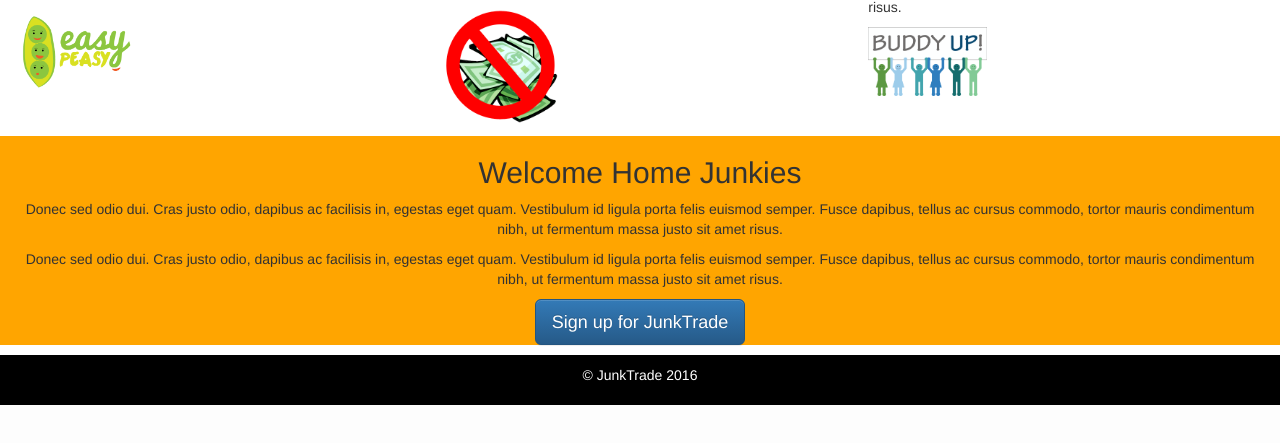
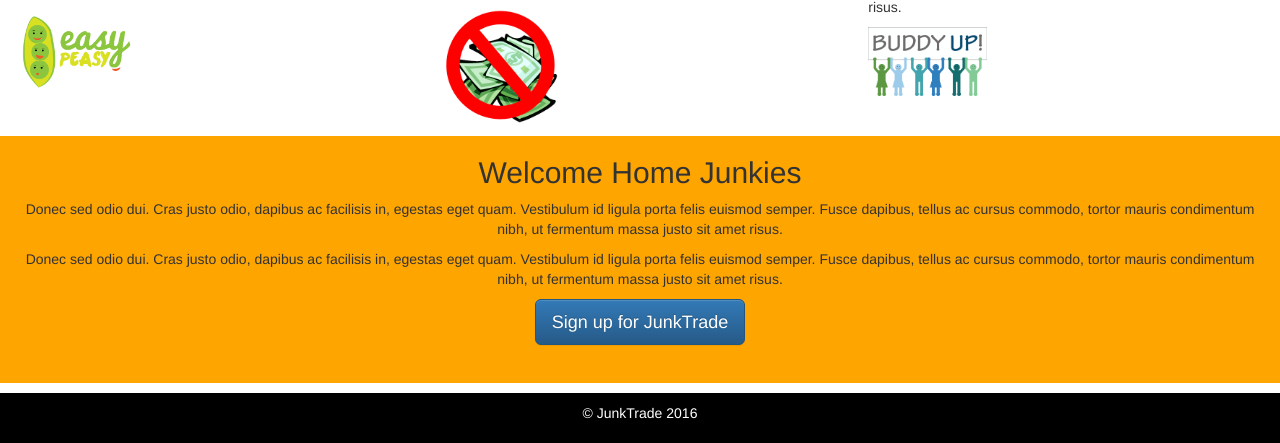
Before and after one commit to micmac473/INFO-3410-Project, a PHP site: page /templates/index.phtml in a window 1280 px wide. Shown: the part 505-948 px from the top of the page. Before the commit the page ends 910 px from the top, so only its background shows below. Run offline with PHP 8.4, Linux system fonts and the light colour scheme; some libraries are stand-ins or nearby versions; some web fonts are replaced.

Commit message:
Updated index page

```diff
--- a/css/main.css
+++ b/css/main.css
@@ -54,6 +54,7 @@ html {
 }
 
 body {
+
   position: relative;
   margin: 0;
   padding-bottom: 6rem;
--- a/templates/index.phtml
+++ b/templates/index.phtml
@@ -29,6 +29,8 @@
       .jid{
         background-color: orange;
         text-align:center;
+        margin-bottom:0;
+        padding-bottom: 3%;
       }
 
     </style>
@@ -131,7 +133,8 @@
           <a href ="templates/registration.phtml"><button type="button" class="btn btn-primary btn-lg">
             Sign up for JunkTrade
             </button></a>
-      	</div>
+
+      </div>
 
       </div>
 
```
